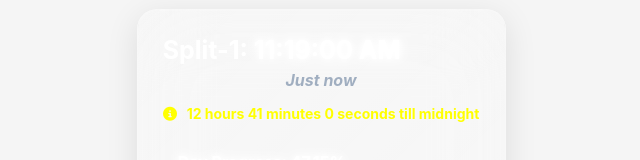
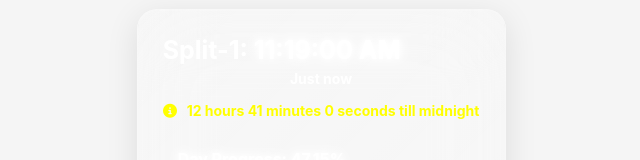
Before and after one commit to abk2191/time-splitter, a React (Vite) app: page / in a window 1280 px wide. Both pictures are taken after a click on the button "SPLIT". Shown: the part 600-760 px from the top of the page, without its empty margins (319-959 px from the left). Built offline with nearby package versions, Linux system fonts and the light colour scheme.

Commit message:
Update App.jsx

```diff
--- a/src/App.jsx
+++ b/src/App.jsx
@@ -282,10 +282,9 @@ function App() {
               {/* Time ago display - Added here */}
               <p
                 style={{
-                  fontSize: "16px",
+                  fontSize: "14px",
                   marginTop: "5px",
-                  color: "#a0aec0",
-                  fontStyle: "italic",
+                  color: "white",
                   textAlign: "center",
                 }}
               >
```
